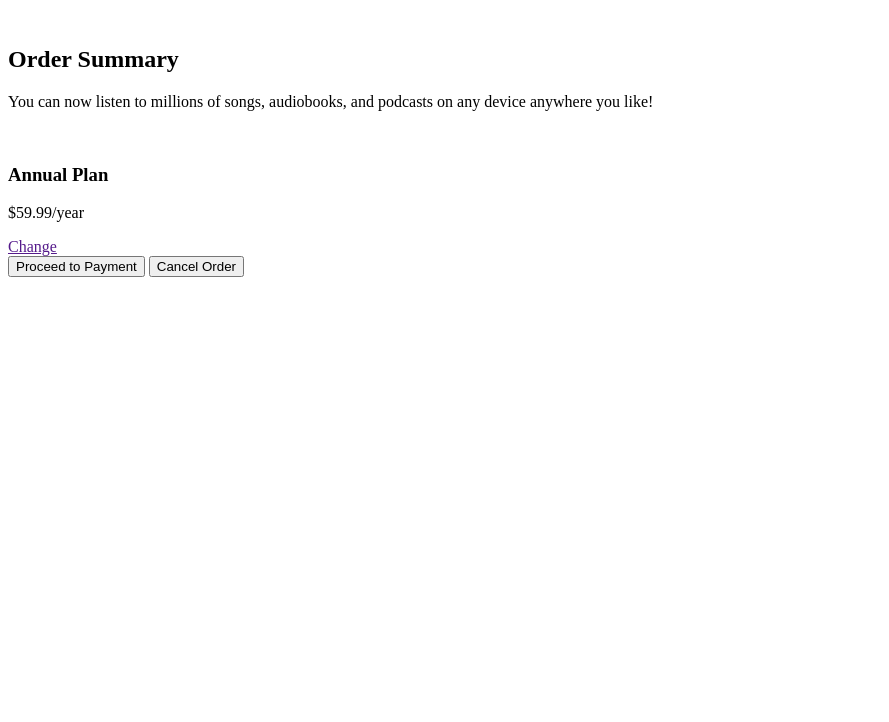
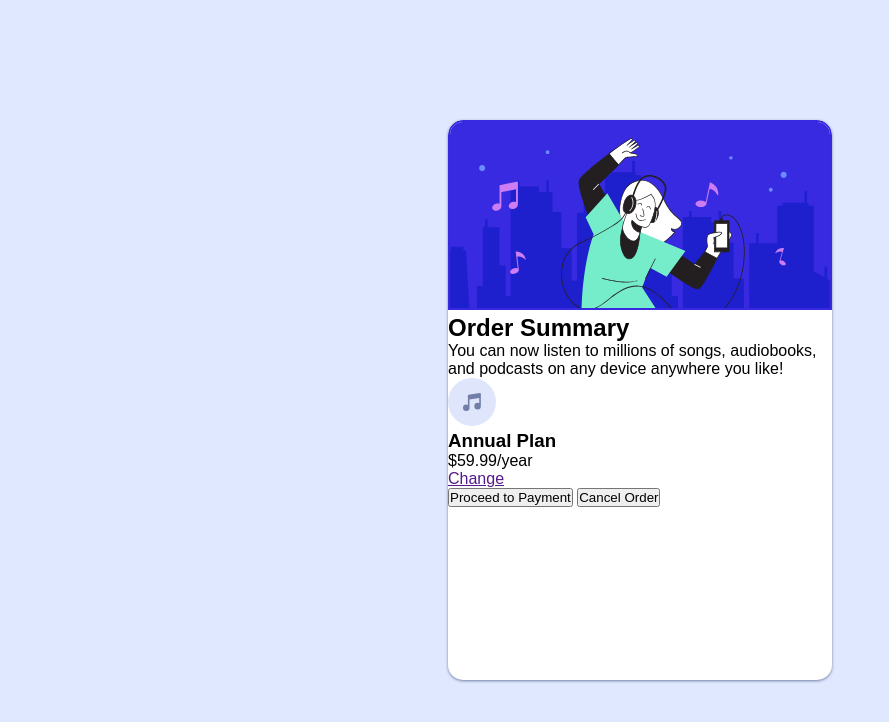
Before and after one commit to herv3us/order-summary-card, a plain HTML site: page index.html in a window 1280 px wide. Shown: the whole page, without its empty margins (0-889 px from the left). Drawn offline with Linux system fonts and the light colour scheme.

Commit message:
adding the images to the HMTL and start working on styling the card

```diff
--- a/index.html
+++ b/index.html
@@ -9,9 +9,7 @@
   </head>
   <body>
     <div id="card">
-      <div id="img-container">
-        <img src="" alt="" />
-      </div>
+      <img src="./imgs/hero.svg" alt="Hero-image" id="img" />
 
       <div id="text-container">
         <h2>Order Summary</h2>
@@ -23,7 +21,7 @@
 
       <div id="items-container">
         <div class="item">
-          <img src="" alt="" />
+          <img src="./imgs/icon-music.svg" alt="" />
           <h3>Annual Plan</h3>
           <p>$59.99/year</p>
           <a href="">Change</a>
--- a/style.css
+++ b/style.css
@@ -0,0 +1,29 @@
+* {
+  box-sizing: border-box;
+  margin: 0;
+  padding: 0;
+}
+
+body {
+  background-color: hsl(225deg, 100%, 94%);
+  display: grid;
+  font-family: 'Red Hat Display', sans-serif;
+  height: 100vh;
+  place-items: center;
+}
+
+#card {
+  background-color: #fff;
+  border-radius: 15px;
+  height: 35rem;
+  width: 24rem;
+  box-shadow: 0 1px 3px hsl(224deg 23% 55%);
+  overflow: hidden;
+}
+
+#img {
+    width: 100%;
+    border: 2px solid hsl(245deg, 75%, 52%);
+    border-top-left-radius: 15px;
+    border-top-right-radius: 15px;
+}
```
